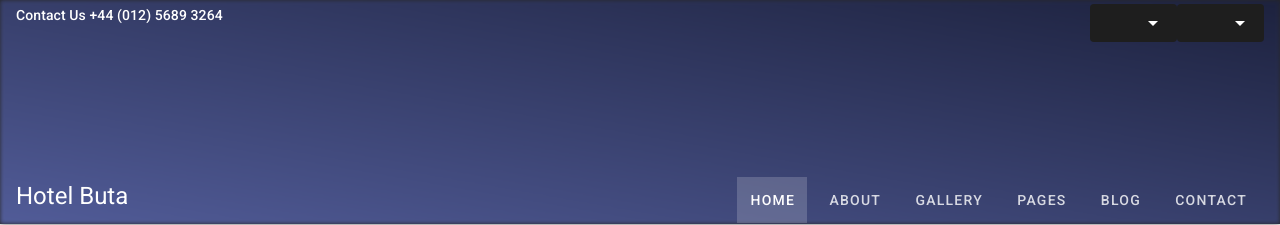
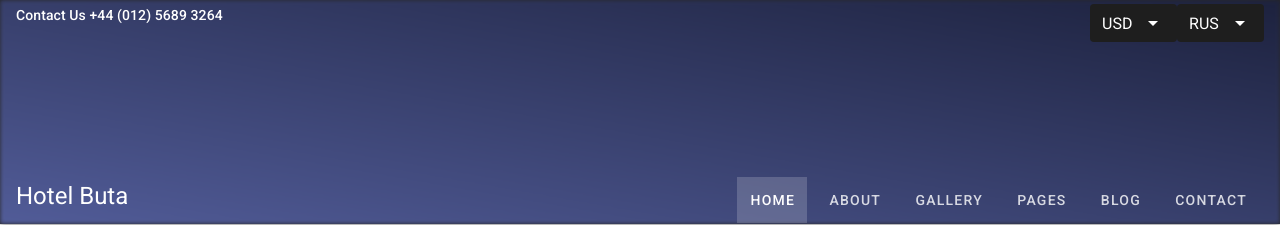
Before and after one commit to kachid/buta, a Nuxt app: page / in a window 1280 px wide. Shown: the top 225 px of the page. Built offline with nearby package versions, Linux system fonts and the light colour scheme.

Commit message:
add component SelectLocale.vue

```diff
--- /dev/null
+++ b/components/SelectLocale.vue
@@ -0,0 +1,29 @@
+<template>
+  <div class="select">
+    <v-select :items="currency" :value="currency" solo flat dense />
+    <v-select :items="language" :value="language" solo flat dense />
+  </div>
+</template>
+
+<script>
+export default {
+  name: 'SelectLocale',
+  props: {
+    currency: {
+      type: String,
+      default: 'USD'
+    },
+    language: {
+      type: String,
+      default: 'RUS'
+    }
+  }
+}
+</script>
+
+<style scoped>
+.select {
+  display: flex;
+  width: 174px;
+}
+</style>
--- a/layouts/default.vue
+++ b/layouts/default.vue
@@ -40,10 +40,7 @@
       </template>
       <div class="subtitle-2">Contact Us +44 (012) 5689 3264</div>
       <v-spacer />
-      <div class="select">
-        <v-select :items="currency" solo flat dense />
-        <v-select :items="language" solo flat dense />
-      </div>
+      <app-select-locale />
       <template v-slot:extension>
         <v-toolbar-title v-text="name" />
         <v-spacer />
@@ -90,7 +87,12 @@
 </template>
 
 <script>
+import AppSelectLocale from '@/components/SelectLocale'
+
 export default {
+  components: {
+    AppSelectLocale
+  },
   data() {
     return {
       clipped: false,
@@ -125,8 +127,4 @@ export default {
 .full-width {
   width: 100%;
 }
-.select {
-  display: flex;
-  width: 174px;
-}
 </style>
```
